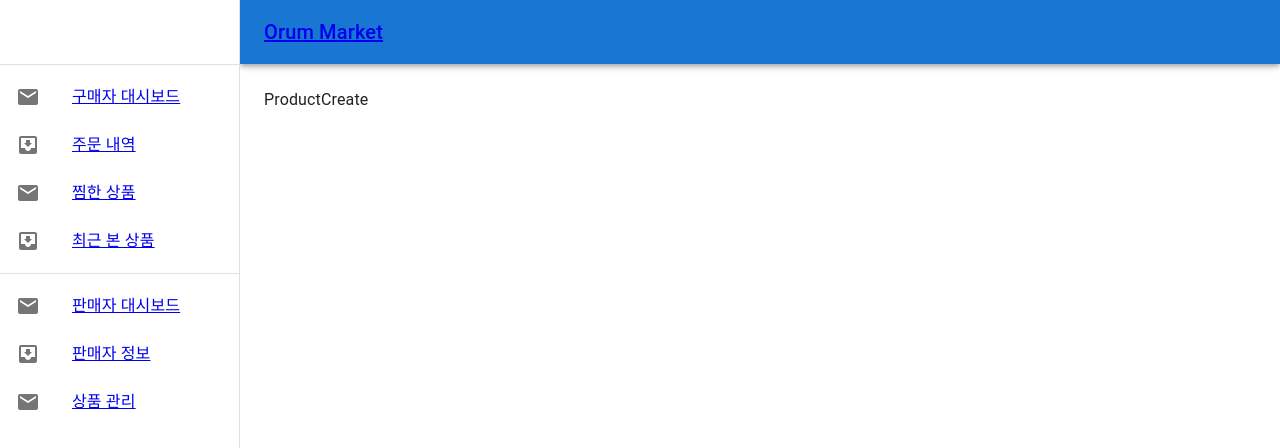
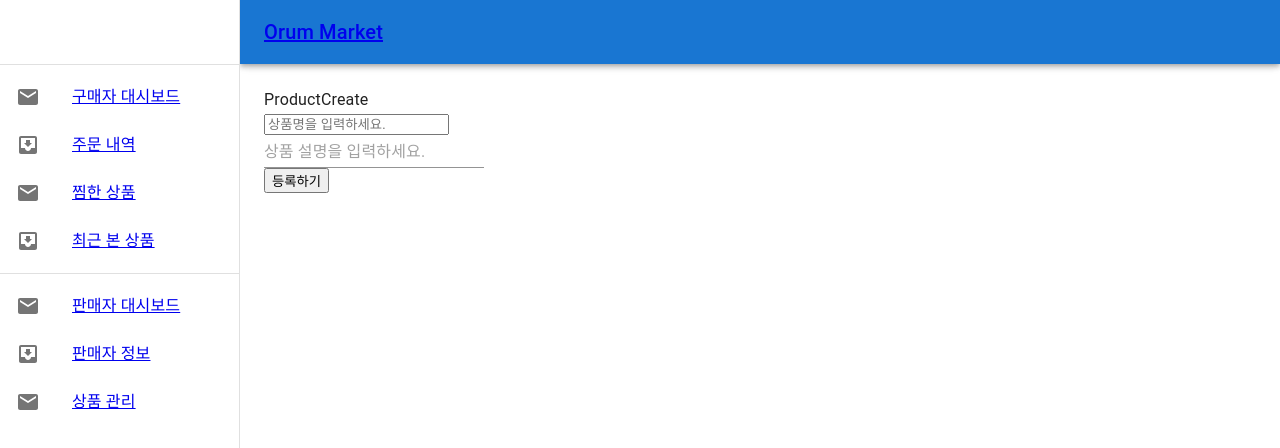
Before and after one commit to veryyounng/orum-market-front, a React (Vite) app: page /user/1/product-create in a window 1280 px wide. Shown: the top 448 px of the page. Built offline with nearby package versions, Linux system fonts and the light colour scheme; no server answers.

Commit message:
Feat: 상품등록 더미데이터 전송 #12

```diff
--- a/src/api/api.ts
+++ b/src/api/api.ts
@@ -29,4 +29,25 @@ export const api = {
   getProductList: () => axiosInstance.get('/products'),
   searchProducts: (keyword: string) =>
     axiosInstance.get('/products', { params: { keyword } }),
+  createProduct: () =>
+    axiosInstance.post('/seller/products/', {
+      price: 22000,
+      shippingFees: 3000,
+      show: true,
+      active: true,
+      name: 'ZOZOFO 테이블 게임 축구 보드 사커 게임기 보드게임 2인경기 완구 가족모임 미니 월드컵 스포츠 어린이 크리스마스 선물 생일 선물',
+      mainImages: ['/uploads/sample-janngu.jpg'],
+      content:
+        '<div class="product-detail"><p>ZOZOFO 테이블 게임 축구 보드 사커 게임기 보드게임 2인경기 완구 가족모임 미니 월드컵 스포츠 어린이 크리스마스 선물 생일 선물 상세 설명</p></div>',
+      createdAt: '2023.10.12 12:34:56',
+      updatedAt: '2023.10.12 12:34:56',
+      extra: {
+        isNew: true,
+        isBest: true,
+        category: ['PC02', 'PC0201'],
+        quantity: 600,
+        buyQuantity: 190,
+        order: 7,
+      },
+    }),
 };
--- a/src/components/seller/ProductCreate.tsx
+++ b/src/components/seller/ProductCreate.tsx
@@ -1,3 +1,52 @@
+import { useState } from 'react';
+import { Link, useParams } from 'react-router-dom';
+import axios from 'axios';
+import { Input } from '@mui/material';
+import { api } from '../../api/api';
+
 export default function ProductCreate() {
-  return <div>ProductCreate</div>;
+  const [title, setTitle] = useState('');
+  const [content, setContent] = useState('');
+
+  const handleTitleChange = (event: React.ChangeEvent<HTMLInputElement>) => {
+    setTitle(event.target.value);
+  };
+
+  const handleContentChange = (event: React.ChangeEvent<HTMLInputElement>) => {
+    setContent(event.target.value);
+  };
+  const productSubmit = async () => {
+    await api
+      .createProduct()
+      .then(function (response) {
+        console.log(response);
+      })
+      .catch(function (error) {
+        console.log(error);
+      });
+  };
+  return (
+    <div>
+      ProductCreate
+      <div>
+        <input
+          type="text"
+          placeholder="상품명을 입력하세요."
+          value={title}
+          onChange={handleTitleChange}
+        ></input>
+      </div>
+      <div>
+        <Input
+          type="text"
+          placeholder="상품 설명을 입력하세요."
+          value={content}
+          onChange={handleContentChange}
+        ></Input>
+      </div>
+      <div>
+        <input type="submit" value="등록하기" onClick={productSubmit}></input>
+      </div>
+    </div>
+  );
 }
```
